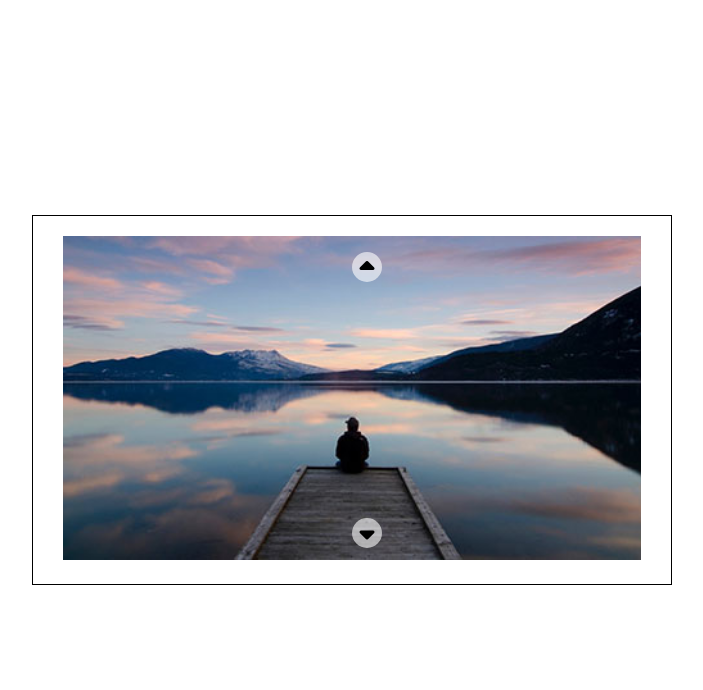
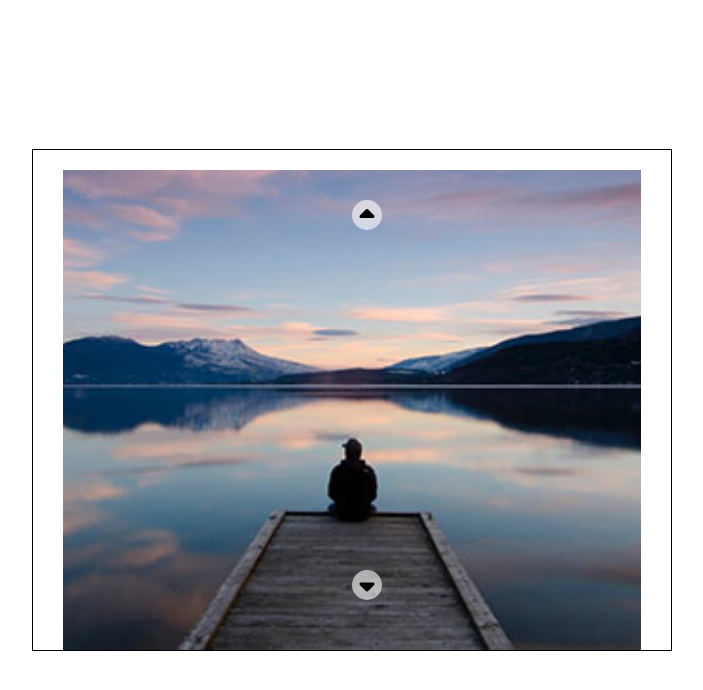
Before and after one commit to marianitadileo/js-array-carousel, a plain HTML site: page index.html in a window 1280 px wide. Shown: the whole page, without its empty margins (288-991 px from the left). Drawn offline with Linux system fonts and the light colour scheme.

Commit message:
btn down images

```diff
--- a/css/style.css
+++ b/css/style.css
@@ -23,7 +23,7 @@ img {
     max-width: 100%;
 }
 
-.slider-img {
+.slide-img {
     width: 100%;
     height: 60vh;
 }
@@ -36,6 +36,7 @@ img {
 
 .image {
     height: 100%;
+    display: none;
     margin: 20px 30px;
 }
 
@@ -62,3 +63,11 @@ img {
     bottom: 10%;
     padding-bottom: 0.5rem;
 }
+
+.active {
+    display: block;
+}
+
+.hidden {
+    display: none;
+}
--- a/index.html
+++ b/index.html
@@ -12,13 +12,14 @@
     <div class="container">
         <div class="slide">
             <div class="slide-img">
-                <div class="image">
+                <!-- <div class="image">
                     <img src="img/01.jpg" alt="">
-                </div>
+                </div> -->
+            </div>
 
-                <div class="up"><i class="fa-solid fa-caret-up"></i></div>
-                <div class="down"><i class="fa-solid fa-sort-down"></i></div>
-            </div>
+            <div class="up"><i class="fa-solid fa-caret-up"></i></div>
+            <div class="down"><i class="fa-solid fa-sort-down"></i></div>
+
         </div>
     </div>
     <script src="js/script.js"></script>
--- a/js/script.js
+++ b/js/script.js
@@ -0,0 +1,42 @@
+// creo delle slide dinamiche
+const arrayImages = ["img/01.jpg", "img/02.jpg","img/03.jpg", "img/04.jpg", "img/05.jpg"];
+
+const slideContImg = document.querySelector(".slide-img");
+console.log(slideContImg);
+
+for(let i = 0; i < arrayImages.length; i++) {
+    const slideImage = arrayImages[i];
+
+    const slideDiv = `
+        <div class="image">
+            <img src="${slideImage}" alt="">
+        </div>`;
+    console.log(slideDiv);
+    slideContImg.innerHTML += slideDiv;
+}
+
+// ora devo prendere la prima immagine in active
+const allImages = document.getElementsByClassName("image");
+console.log(allImages);
+
+let activeImage = 0;
+allImages[activeImage].classList.add("active");
+
+// click bottone avanti
+const btnDown = document.querySelector(".down");
+btnDown.addEventListener("click", function() {
+    if (activeImage < (allImages.length - 1)) {
+        // rimuovo active
+        allImages[activeImage].classList.remove("active");
+
+        // do un incremento alla prima immagine
+        activeImage++;
+
+        // aggiungo active alla successiva
+        allImages[activeImage].classList.add("active");
+
+        if (activeImage === allImages.length - 1) {
+            btnDown.classList.add("hidden");
+        }
+    }
+});
```
